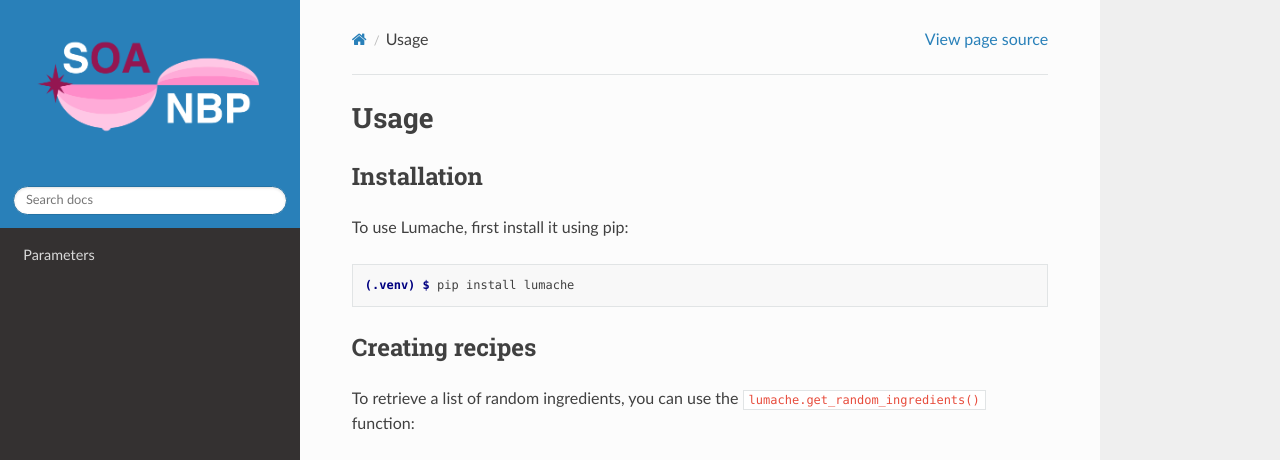
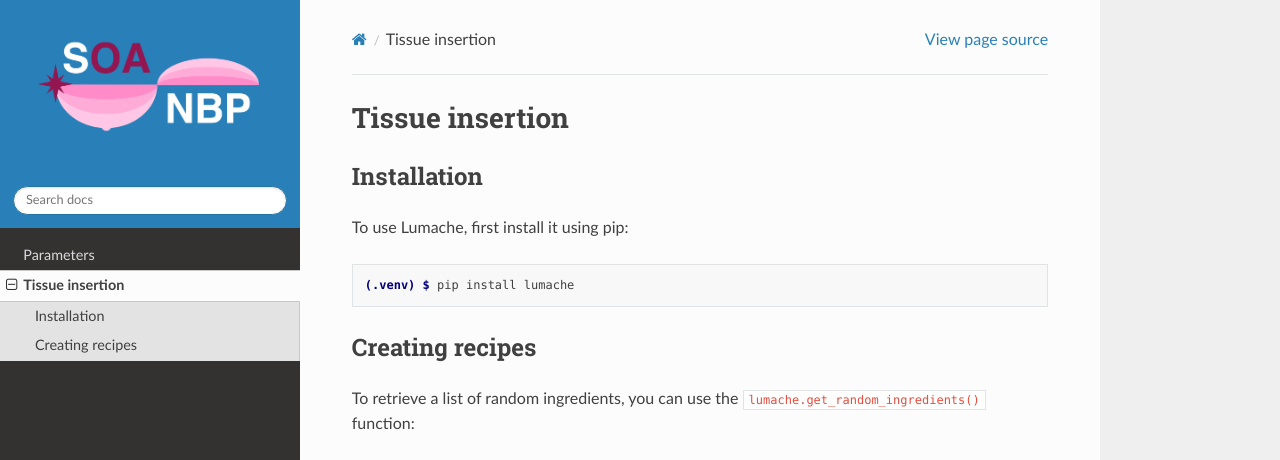
Before and after one commit to seonyeong-park/soa-nbp-tutorial, a Sphinx documentation site: the page built from docs/source/tissue_insertion.rst, in a window 1280 px wide and 1119 px high. Shown: the top 460 px of the window. Built offline with Sphinx 7.4.7 and the Read the Docs theme 2.0.0, drawn with Linux system fonts in a browser that asks for light colours; pages that are not in the unit, such as notebooks, are missing from menus; grey boxes are pictures that could not be loaded.

Commit message:
Update and rename usage.rst to tissue_insertion.rst

```diff
--- a/docs/source/usage.rst
+++ b/docs/source/tissue_insertion.rst
@@ -1,4 +1,4 @@
-Usage
+Tissue insertion
 =====
 
 .. _installation:
```
